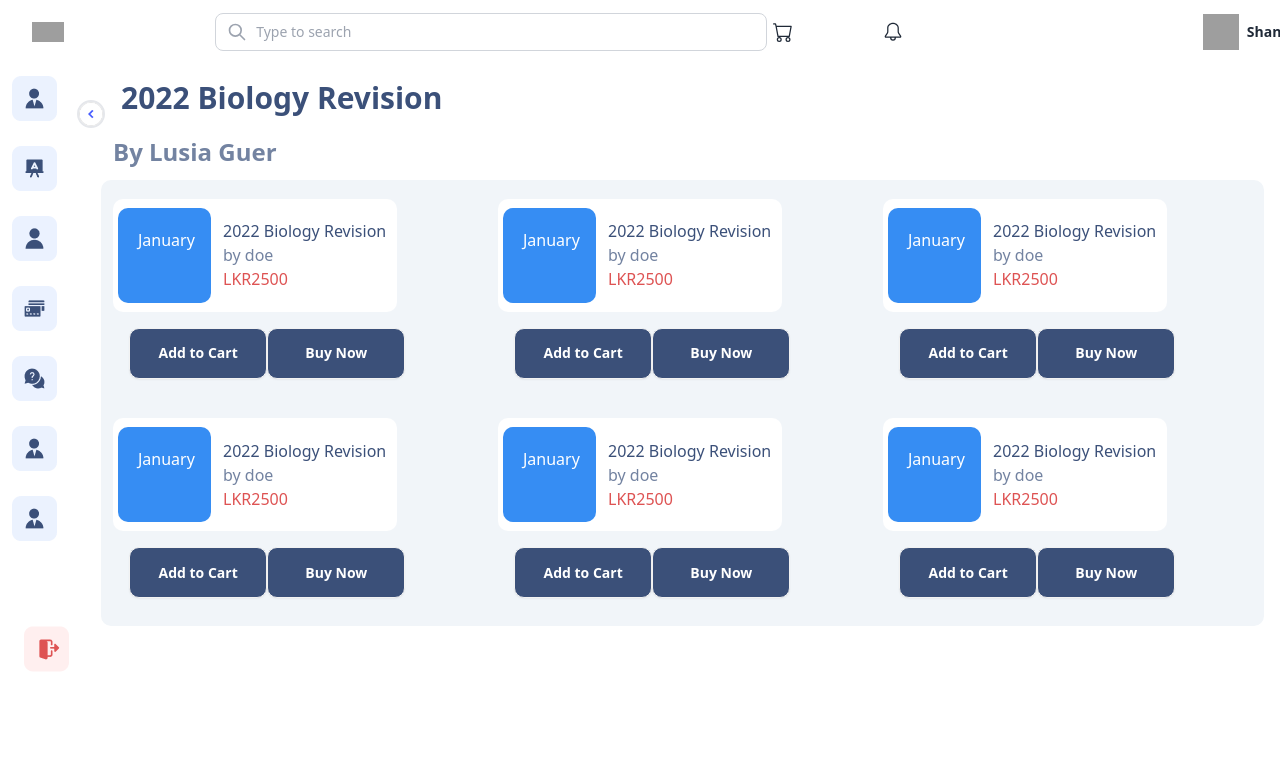
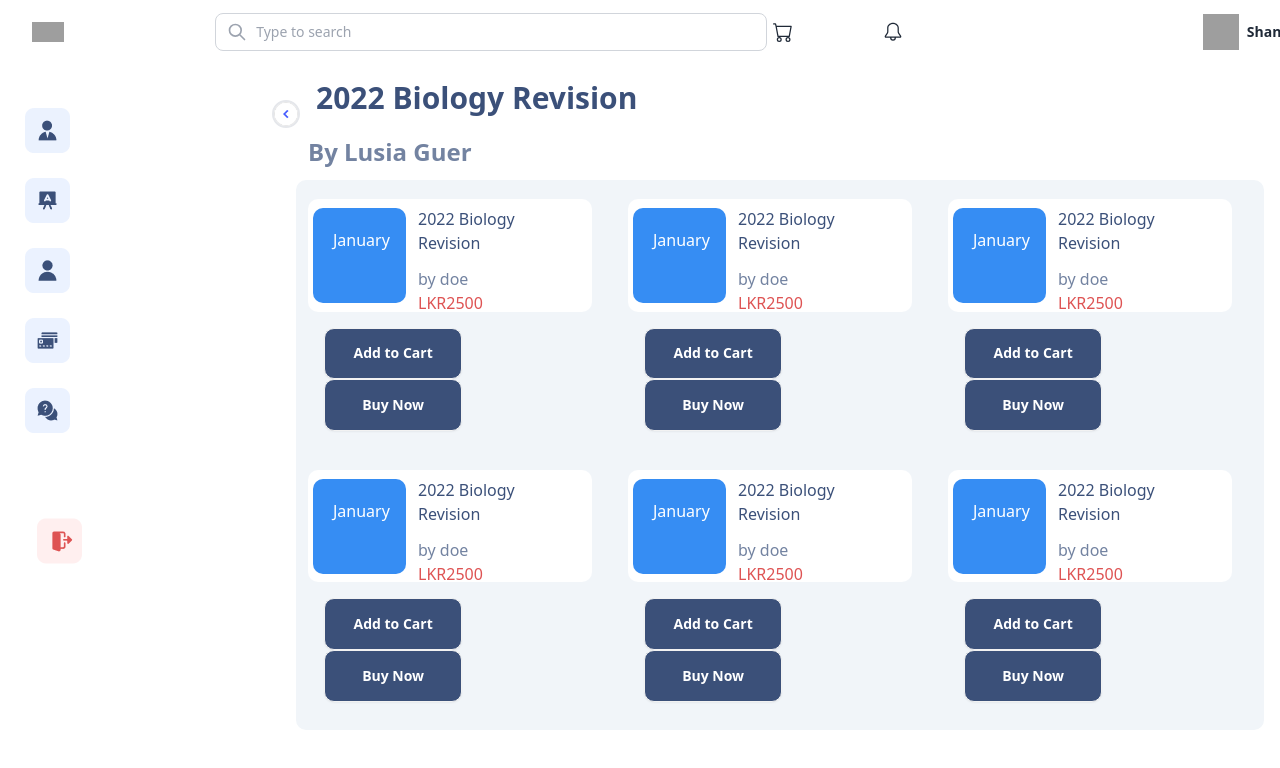
Before and after one commit to sachin96Boy/tution-frontend, a React (Vite) app: page /revision in a window 1280 px wide. Shown: the top 768 px of the page. Built offline with nearby package versions, Linux system fonts and the light colour scheme; grey boxes are pictures that could not be loaded.

Commit message:
conffix: update conflicts on ui components

```diff
--- a/src/App.tsx
+++ b/src/App.tsx
@@ -2,31 +2,27 @@ import { BrowserRouter, Route, Routes } from "react-router-dom";
 import Classes from "./components/Page/Classes";
 import Revision from "./components/Page/Revision";
 import Teachers from "./components/Page/Teachers";
+// import Navbar from "./components/navbar/Navbar";
+// import Sidebar from "./components/sidebar/Sidebar";
 import ShoppingCart from "./components/Page/ShoppingCart";
+// import TotalComponents from "../TotalComponent";
 import RevitionLimit from "./components/Page/RevitionLimit";
 import Profile from "./components/Page/Profile";
 import Note from "./components/Page/Note";
 // import Tab from "./components/Page/Tab";
-
 
 function App() {
   return (
     <>
       <BrowserRouter>
         <Routes>
-          <Route path="/Classes" element={<Classes />}></Route>
-          <Route path="/Revision" element={<Revision />} />
-          <Route path="/Teachers" element={<Teachers />}></Route>
-          <Route path="/ShoppingCart" element={<ShoppingCart />}></Route>
-          <Route path="/RevitionLimit" element={<RevitionLimit />}></Route>
-          <Route path="/Profile" element={<Profile />}></Route>
-          <Route path="/Note" element={<Note/>}></Route>
-          {/* <Route path="/Tab" element={<Tab/>}></Route> */}
+          <Route path="/classes" element={<Classes />}></Route>
+          <Route path="/revision" element={<Revision />} />
+          <Route path="/teachers" element={<Teachers />}></Route>
+          <Route path="/shoppingCart" element={<ShoppingCart />}></Route>
+          <Route path="/revitionLimit" element={<RevitionLimit />}></Route>
 
-
-
-
-          {/* <Route path="/" element={<TemplateDashboard />}></Route> */}
+          <Route path="/" element={<h2>hi</h2>}></Route>
         </Routes>
       </BrowserRouter>
     </>
--- a/src/components/CardComponents.tsx
+++ b/src/components/CardComponents.tsx
@@ -16,14 +16,14 @@ const CardComponent: React.FunctionComponent<CardComponentProps> = ({
       <div className="">
         <img
           src={imageUrl}
-        className=" rounded-[10px] w-[183px] p-2 h-[190px]"
+          className="size-26 rounded-lg p-3"
           alt="Profile Picture"
         />
 
         <h4 className="pl-3 text-[#3B5079] text-[14px]">
           <b>{name}</b>
         </h4>
-      <p className="pl-3 text-[rgb(115,131,161)] text-[12px] pb-3">{possiotion}</p>
+        <p className="pl-3 text-[#7383A1] text-[12px] pb-3">{possiotion}</p>
       </div>
     </div>
   );
--- a/src/components/RevisionComponents.tsx
+++ b/src/components/RevisionComponents.tsx
@@ -27,8 +27,9 @@ const RevisionComponents: React.FunctionComponent<RevisionComponentProps> = ({
             {Month}
           </div>
           <div>
-            <h2 className="ml-3  text-[#3B5079] font-[1100]">{name}</h2>
-            <span className="ml-3 text-[#7383A1]">{Auther}</span><br></br>
+            <h2 className="p-3  text-[#3B5079]">{name}</h2>
+            <span className="ml-3 text-[#7383A1]">{Auther}</span>
+            <br></br>
             <span className="ml-3 text-[#DE5353]	">{price}</span>
           </div>
         </div>
--- a/src/components/RevitionLimitComponents.tsx
+++ b/src/components/RevitionLimitComponents.tsx
@@ -14,18 +14,14 @@ const RevitionLimitComponents: React.FunctionComponent<
 > = ({ name, Month, Auther, presentage }) => {
   return (
     <>
-      <div className="w-[284px] h-[112.62px]">
-        <div className="cart w-auto bg-white">
-          <div className=" bg-[#368DF3] rounded-[10px] size-24 text-center pt-6 margin-left-[3px] font-bold	">
+      <div className="w-auto">
+        <div className="cart w-auto">
+          <div className="container bg-[#368DF3] size-24 text-center p-5 font-bold	">
             {Month}
           </div>
           <div className="w-auto ">
-            <h2 className=" ml-2 p-2 text-[#3B5079] font-bold text-sm">
-              {name}
-            </h2>
-            <span className="ml-2 p-2 text-[#7383A1] font-bold text-sm">
-              {Auther}
-            </span>
+            <h2 className=" ml-2 p-2 text-[#3B5079] font-bold">{name}</h2>
+            <span className="ml-3  text-[#7383A1] font-bold">{Auther}</span>
             <br></br>
             <div className="skills html bg-[#DE5353] rounded-full ml-3 leading-4 mt-3 mb-3 text-center	">
               {presentage}
--- a/src/components/ShoppingCartComponent.tsx
+++ b/src/components/ShoppingCartComponent.tsx
@@ -14,14 +14,14 @@ const ShoppingCartComponents: React.FunctionComponent<
 > = ({ name, Month, name1, name2, Auther, price }) => {
   return (
     <>
-      <div className="grid	">
-        <div className=" cart w-[600px] h-[112.62px] bg-[#FFFFFF] rounded-[10px] top-[253.54px] left-[157px]">
-          <div className="h-[95.34px] bg-[#368DF3] w-[96.53px] text-center rounded-[10px] p-5">
+      <div className="inline-block	">
+        <div className=" cart w-auto mt-4">
+          <div className="container bg-[#368DF3] size-24 text-center p-5">
             {Month}
           </div>
 
           <div>
-            <h2 className="ml-3 font-bold  text-[#3B5079]">
+            <h2 className="p-2 font-bold  text-[#3B5079]">
               {name}{" "}
               <span className="ml-3 text-[#7383A1] font-bold">{Auther}</span>{" "}
               <span className=" text-[#DE5353]	text-2xl ml-14 font-bold">
--- a/src/components/TemplateDashboard.tsx
+++ b/src/components/TemplateDashboard.tsx
@@ -9,7 +9,7 @@ function TemplateDashboard({ children }: { children: React.ReactNode }) {
       <div></div>
       <div className="flex flex-1 h-screen ">
         <Sidebar />
-        <div className="flex-1 p-2 overflow-y-scroll">{children}</div>
+        <div className="flex-1 p-2">{children}</div>
       </div>
     </div>
   );
--- a/src/components/sidebar/Sidebar.tsx
+++ b/src/components/sidebar/Sidebar.tsx
@@ -7,8 +7,8 @@ const Sidebar = () => {
   return (
     <div
       className={` ${
-        open ? "w-50" : "w-20 "
-      } bg-dark-purple margin-[5px] relative duration-300 `}
+        open ? "w-72" : "w-20 "
+      } bg-dark-purple h-screen p-[13px] margin-[5px]  pt-8 relative duration-300`}
     >
       <img
         src="./src/assets/control.png"
@@ -16,6 +16,22 @@ const Sidebar = () => {
            border-2 rounded-full  ${!open && "rotate-180"}`}
         onClick={() => setOpen(!open)}
       />
+      {/* <div className="flex gap-x-4 items-center">
+          <img
+            src="./src/assets/logo.png"
+            className={`cursor-pointer duration-500 ${
+              open && "rotate-[360deg]"
+            }`}
+          />
+          <h1
+
+            className={`text-white origin-left font-medium text-xl duration-200 ${
+              !open && "scale-0"
+            }`}
+          >
+            Designer
+          </h1>
+        </div> */}
       <ul>
         <li>
           <Link
@@ -82,35 +98,10 @@ const Sidebar = () => {
             />
           </Link>
         </li>
-        <li>
-          <Link
-            to={"/Profile"}
-            className="flex items-center p-3 rounded-lg dark:text-white hover:bg-red-500 dark:hover:bg-red-500 group"
-          >
-            <img
-              src="./src/assets/men.png"
-              className={`cursor-pointer duration-500 ${
-                open && "rotate-[360deg]"
-              }`}
-            />
-          </Link>
-        </li>{" "}
-        <li>
-          <Link
-            to={"/Note"}
-            className="flex items-center p-3 rounded-lg dark:text-white hover:bg-red-500 dark:hover:bg-red-500 group"
-          >
-            <img
-              src="./src/assets/men.png"
-              className={`cursor-pointer duration-500 ${
-                open && "rotate-[360deg]"
-              }`}
-            />
-          </Link>
-        </li>
+
         <li className="mt-12  mb-4">
-          <Link
-            to={"/"}
+          <a
+            href="#"
             className="flex items-center p-6 text-gray-900 rounded-lg dark:text-white hover:bg-red-500 dark:hover:bg-red-500 group"
           >
             <img
@@ -119,7 +110,7 @@ const Sidebar = () => {
                 open && "rotate-[360deg]"
               }`}
             />
-          </Link>
+          </a>
         </li>
       </ul>
     </div>
```
Lines whose indentation alone changed are shown as unchanged.
